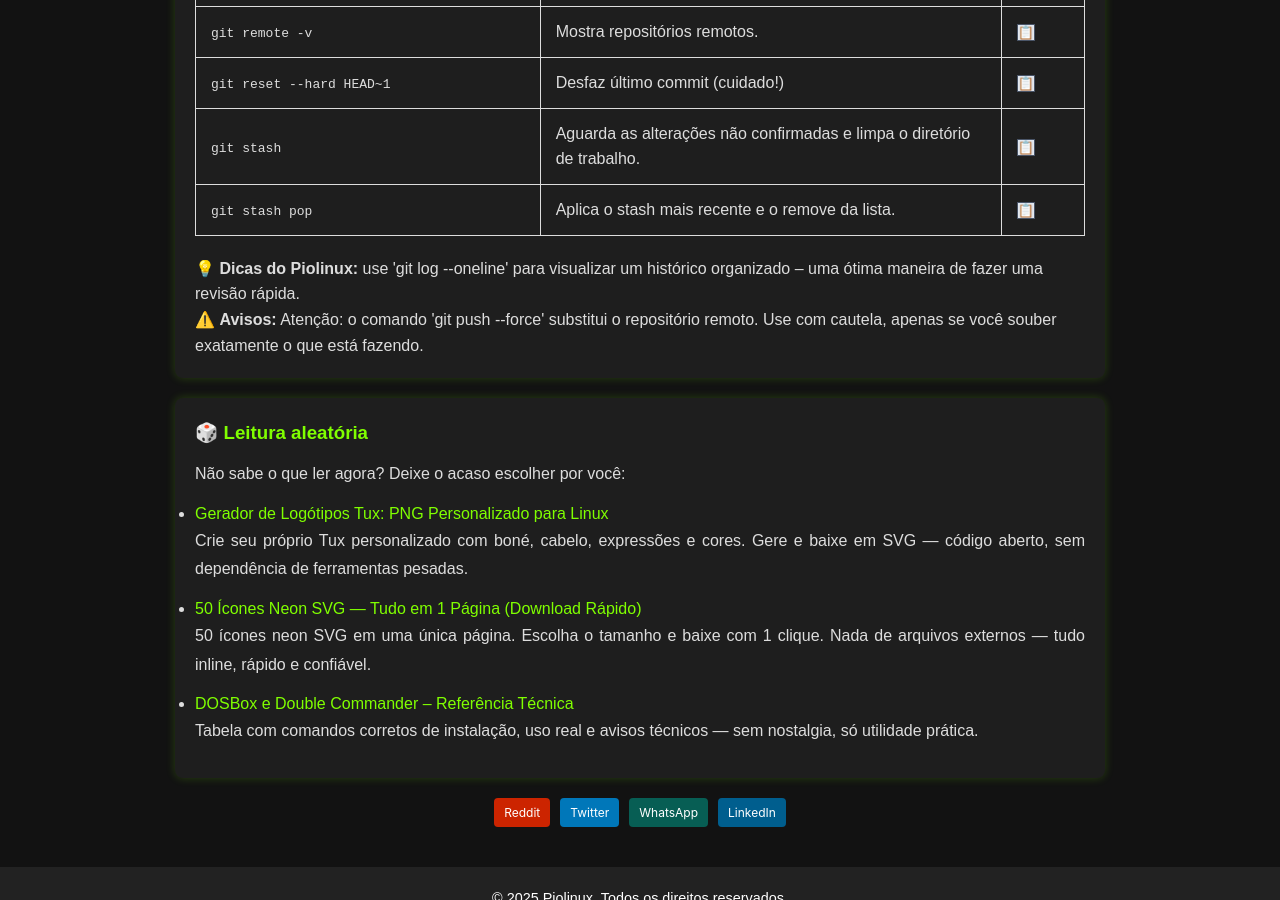
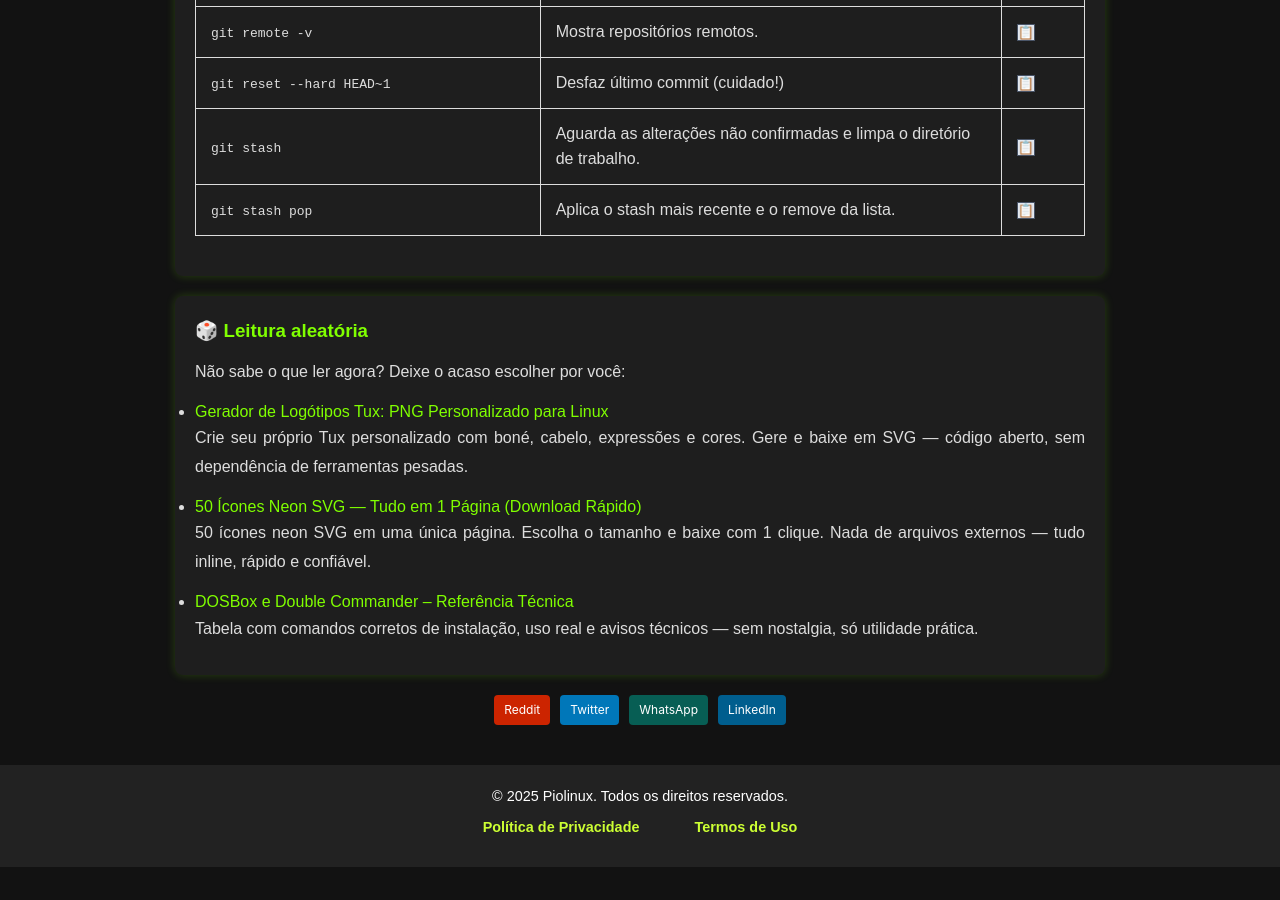
Before and after one commit to Piolinux/piolinux-site, a Jekyll site: the page built from _pages/_comandos/git-e-controle-de-versao.md, in a window 1280 px wide and 900 px high, scrolled down 1132 px. Built offline with Jekyll 4.4.1, drawn with Linux system fonts in a browser that asks for light colours; after the commit the page ends 1999 px from its top, so only the background shows below that.

Commit message:
Update git-e-controle-de-versao.md

```diff
--- a/_pages/_comandos/git-e-controle-de-versao.md
+++ b/_pages/_comandos/git-e-controle-de-versao.md
@@ -138,11 +138,5 @@ function filtrarLinhas(termo) {
 </div>
 
 
-<div class="dica-final">
-  💡 <strong>Dicas do Piolinux:</strong>  use 'git log --oneline' para visualizar um histórico organizado – uma ótima maneira de fazer uma revisão rápida.
-  </div>
-<div class="aviso-final">
- ⚠️ <strong>Avisos:</strong>  Atenção: o comando 'git push --force' substitui o repositório remoto. Use com cautela, apenas se você souber exatamente o que está fazendo.
- </div>
 
 </section>
```
